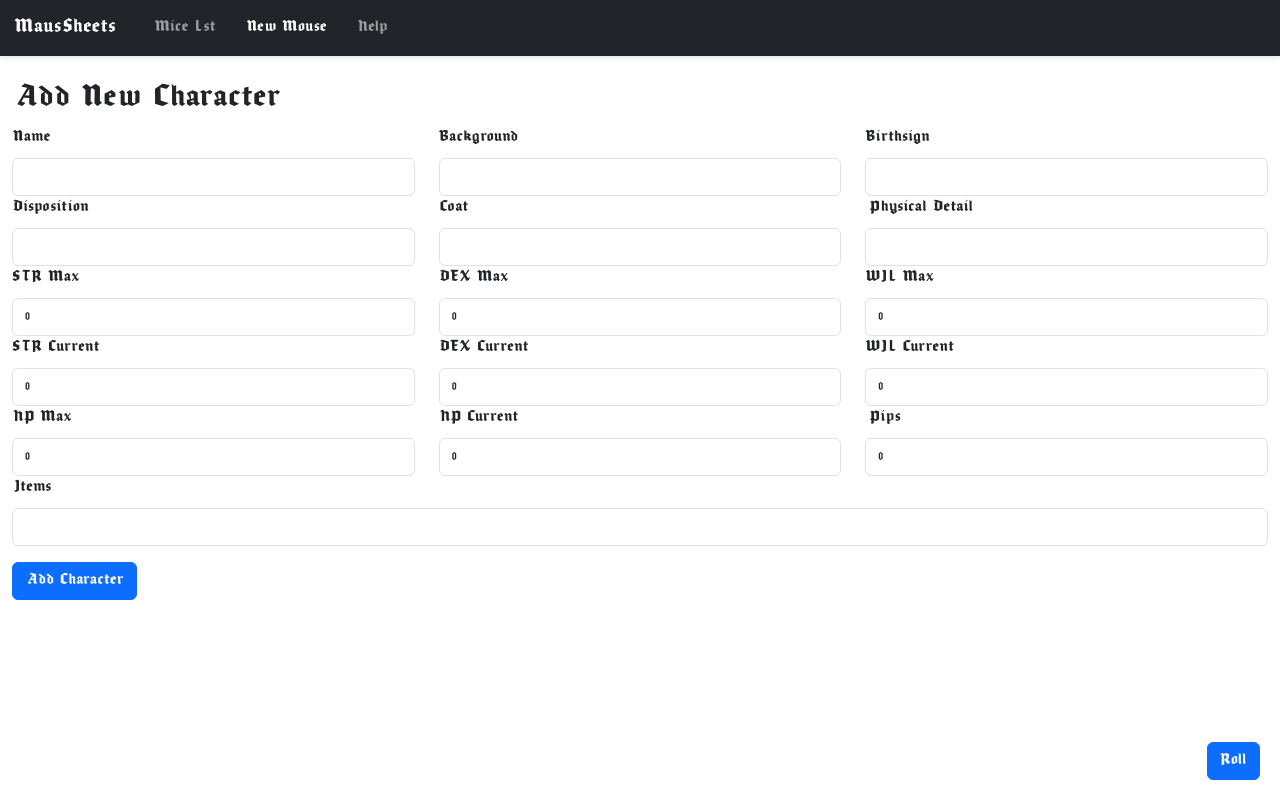
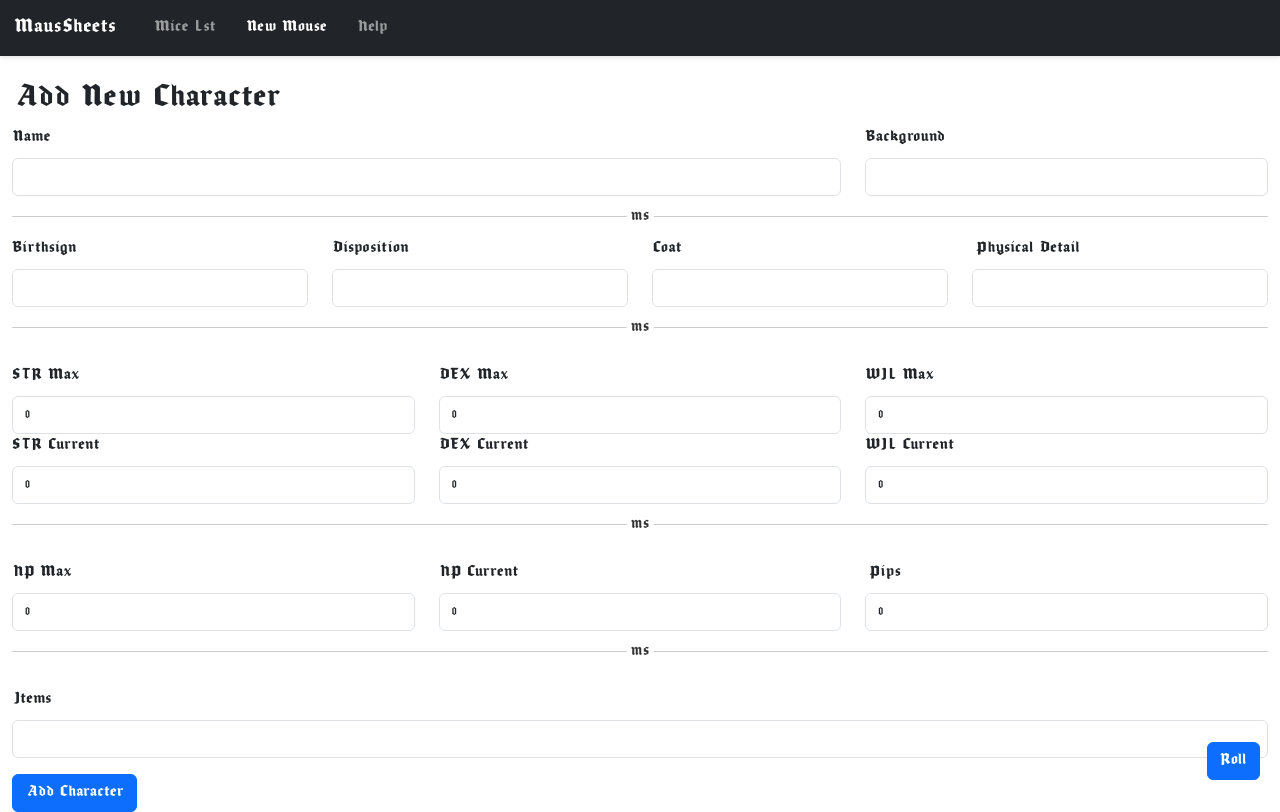
Before and after one commit to alvarocavalcanti/MausSheet, a React (Create React App) app: page /new in a window 1280 px wide. Built offline with nearby package versions, Linux system fonts and the light colour scheme.

Commit message:
Added line dividers

```diff
--- a/src/components/CharacterForm.tsx
+++ b/src/components/CharacterForm.tsx
@@ -122,7 +122,7 @@ const CharacterForm: React.FC = () => {
       )}
       <Form noValidate validated={validated} onSubmit={handleSaveCharacter}>
         <Row>
-          <Col sm={4}>
+          <Col sm={8}>
             <Form.Group controlId="formName">
               <Form.Label>Name</Form.Label>
               <Form.Control
@@ -150,7 +150,10 @@ const CharacterForm: React.FC = () => {
               </Form.Control.Feedback>
             </Form.Group>
           </Col>
-          <Col sm={4}>
+        </Row>
+        <div className="hr-with-char"><span>&nbsp;MS&nbsp;</span></div>
+        <Row>
+          <Col sm={3}>
             <Form.Group controlId="formBirthsign">
               <Form.Label>Birthsign</Form.Label>
               <Form.Control
@@ -164,9 +167,7 @@ const CharacterForm: React.FC = () => {
               </Form.Control.Feedback>
             </Form.Group>
           </Col>
-        </Row>
-        <Row>
-          <Col sm={4}>
+          <Col sm={3}>
             <Form.Group controlId="formDisposition">
               <Form.Label>Disposition</Form.Label>
               <Form.Control
@@ -180,7 +181,7 @@ const CharacterForm: React.FC = () => {
               </Form.Control.Feedback>
             </Form.Group>
           </Col>
-          <Col sm={4}>
+          <Col sm={3}>
             <Form.Group controlId="formCoat">
               <Form.Label>Coat</Form.Label>
               <Form.Control
@@ -194,7 +195,7 @@ const CharacterForm: React.FC = () => {
               </Form.Control.Feedback>
             </Form.Group>
           </Col>
-          <Col sm={4}>
+          <Col sm={3}>
             <Form.Group controlId="formPhysicalDetail">
               <Form.Label>Physical Detail</Form.Label>
               <Form.Control
@@ -209,8 +210,9 @@ const CharacterForm: React.FC = () => {
             </Form.Group>
           </Col>
         </Row>
+        <div className="hr-with-char"><span>&nbsp;MS&nbsp;</span></div>
         <Row>
-          <Col sm={4}>
+          <Col sm={4} className="mt-3">
             <Form.Group controlId="formStrengthMax">
               <Form.Label>STR Max</Form.Label>
               <Form.Control
@@ -224,7 +226,7 @@ const CharacterForm: React.FC = () => {
               </Form.Control.Feedback>
             </Form.Group>
           </Col>
-          <Col sm={4}>
+          <Col sm={4} className="mt-3">
             <Form.Group controlId="formDexterityMax">
               <Form.Label>DEX Max</Form.Label>
               <Form.Control
@@ -238,7 +240,7 @@ const CharacterForm: React.FC = () => {
               </Form.Control.Feedback>
             </Form.Group>
           </Col>
-          <Col sm={4}>
+          <Col sm={4} className="mt-3">
             <Form.Group controlId="formWillpowerMax">
               <Form.Label>WIL Max</Form.Label>
               <Form.Control
@@ -298,9 +300,10 @@ const CharacterForm: React.FC = () => {
             </Form.Group>
           </Col>
         </Row>
+        <div className="hr-with-char"><span>&nbsp;MS&nbsp;</span></div>
 
         <Row>
-          <Col sm={4}>
+          <Col sm={4} className="mt-3">
             <Form.Group controlId="formHPMax">
               <Form.Label>HP Max</Form.Label>
               <Form.Control
@@ -314,7 +317,7 @@ const CharacterForm: React.FC = () => {
               </Form.Control.Feedback>
             </Form.Group>
           </Col>
-          <Col sm={4}>
+          <Col sm={4} className="mt-3">
             <Form.Group controlId="formHPCurrent">
               <Form.Label>HP Current</Form.Label>
               <Form.Control
@@ -328,7 +331,7 @@ const CharacterForm: React.FC = () => {
               </Form.Control.Feedback>
             </Form.Group>
           </Col>
-          <Col sm={4}>
+          <Col sm={4} className="mt-3">
             <Form.Group controlId="formPips">
               <Form.Label>Pips</Form.Label>
               <Form.Control
@@ -343,9 +346,10 @@ const CharacterForm: React.FC = () => {
             </Form.Group>
           </Col>
         </Row>
+        <div className="hr-with-char"><span>&nbsp;MS&nbsp;</span></div>
 
         <Row>
-          <Col className="sm-12">
+          <Col sm={12} className="mt-3">
             <Form.Group controlId="formItems">
               <Form.Label>Items</Form.Label>
               <Form.Control
@@ -365,7 +369,7 @@ const CharacterForm: React.FC = () => {
           variant="primary"
           type="submit"
           disabled={saving}
-          className="mt-3 mr-3"
+          className="mt-3"
         >
           {id ? "Save Changes" : "Add Character"}
         </Button>
--- a/src/index.css
+++ b/src/index.css
@@ -59,3 +59,42 @@ button {
   right: 20px;
   z-index: 1000; /* Ensure it is above other elements */
 }
+
+.hr-with-char {
+  border: none;
+  height: 1px;
+  background: #ccc;
+  position: relative;
+  margin: 20px 0;
+}
+
+.hr-with-char::before,
+.hr-with-char::after {
+  content: '';
+  display: block;
+  width: 50%;
+  height: 0px;
+  background: #ccc;
+  position: absolute;
+  top: 50%;
+}
+
+.hr-with-char::before {
+  left: 0;
+}
+
+.hr-with-char::after {
+  right: 0;
+}
+
+.hr-with-char span {
+  display: inline-block;
+  position: absolute;
+  top: 50%;
+  left: 50%;
+  transform: translate(-50%, -50%);
+  background: #fff; /* Optional: Change background color to match your page */
+  padding: 0 0px; /* Optional: Adjust padding */
+  color: #333; /* Optional: Change color to match your design */
+  font-size: 12px; /* Optional: Adjust font size */
+}
```
